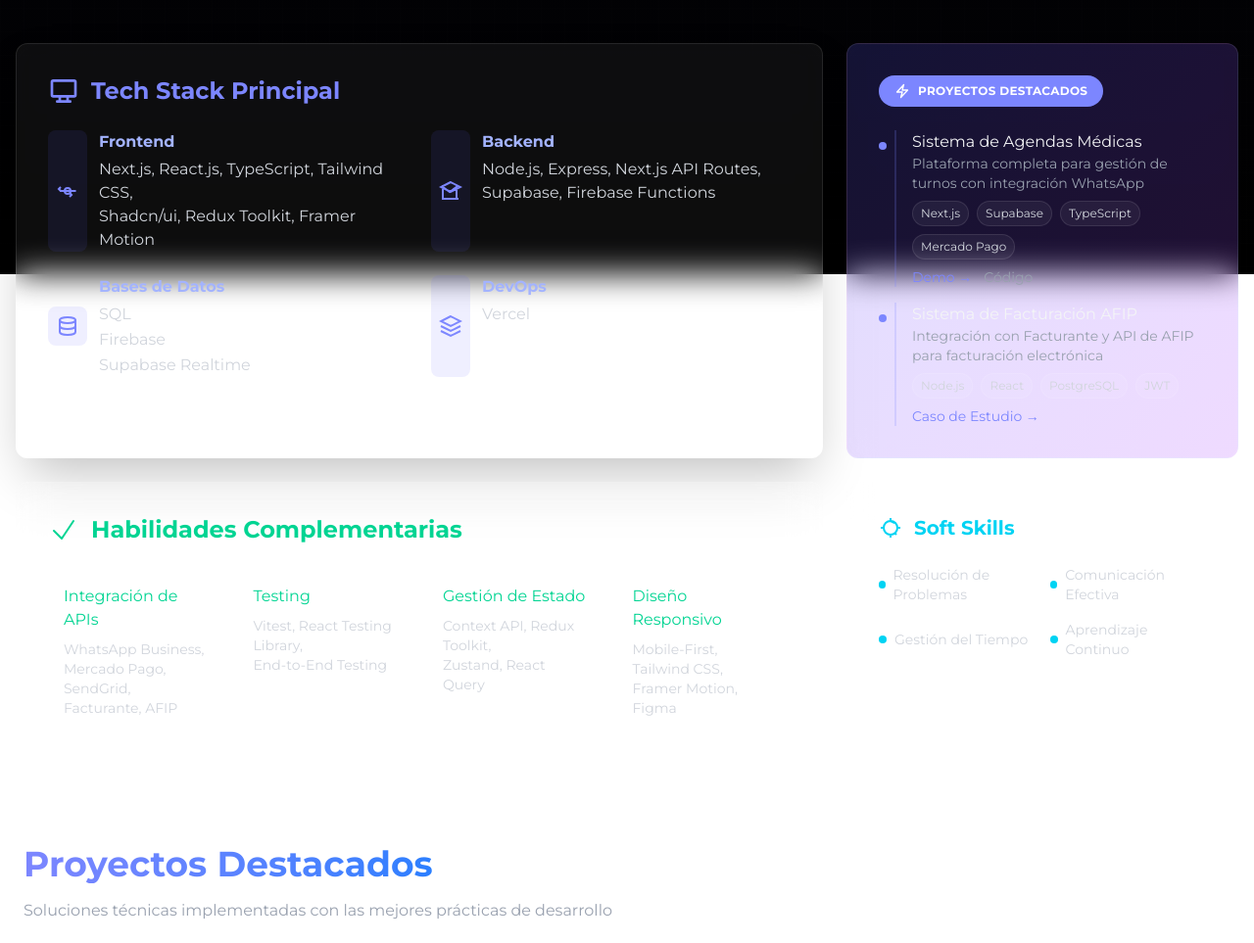
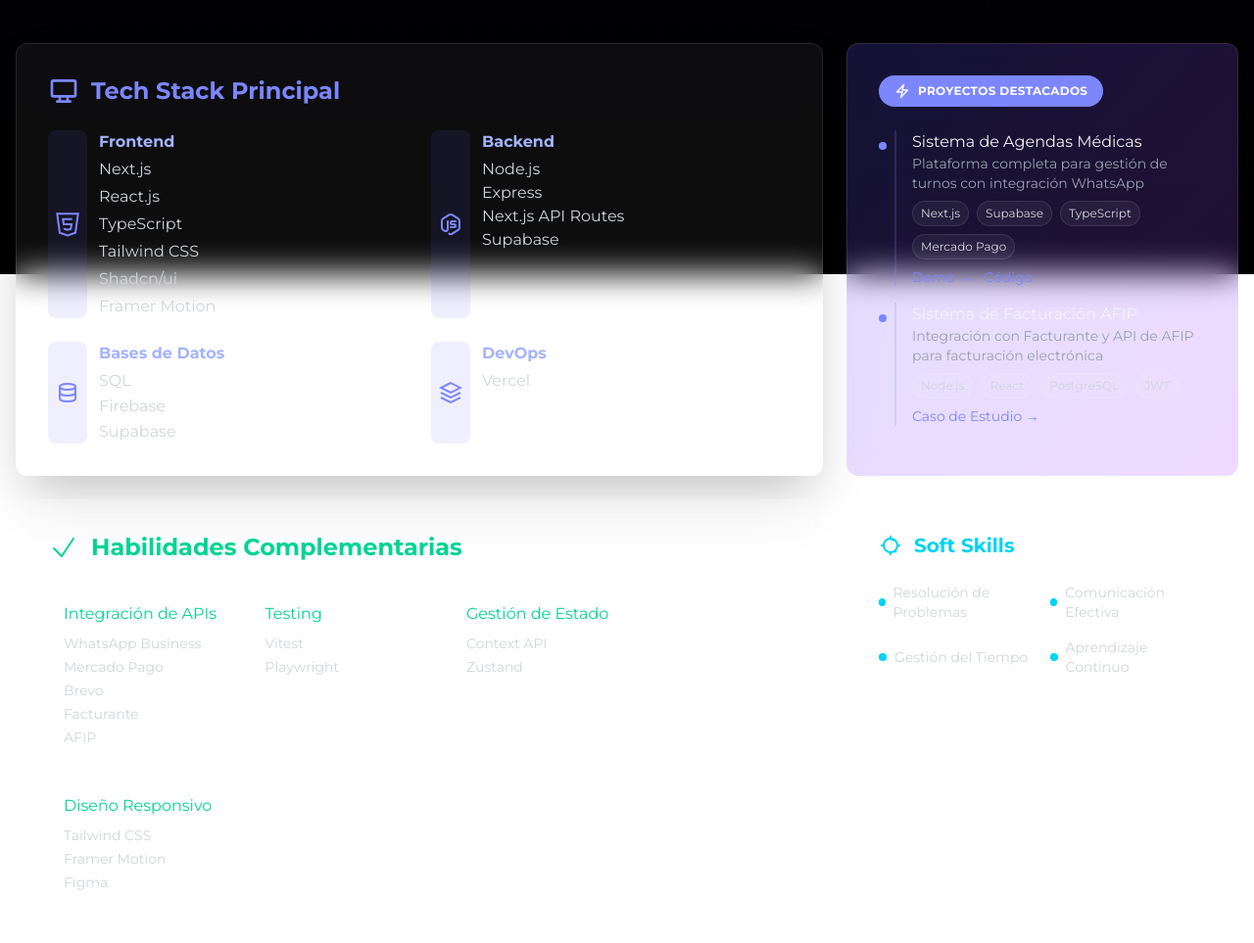
Before and after one commit to TobiasOnandia/portfolio2.0, an Astro site: page / in a window 1280 px wide. Shown: the part 520-1483 px from the top of the page at 98% size. Built offline with nearby package versions, Linux system fonts and the light colour scheme; Astro itself is replaced by a stand-in of ours.

Commit message:
better semantic in bento

```diff
--- a/src/components/Bento/BackEnd.astro
+++ b/src/components/Bento/BackEnd.astro
@@ -1,21 +1,18 @@
-<div class="flex gap-3">
+---
+import NodeIcon from "../icons/NodeIcon.astro";
+---
+
+<section class="flex gap-3">
     <div class="p-2 flex items-center bg-indigo-500/10 rounded-lg">
-        <svg
-            xmlns="http://www.w3.org/2000/svg"
-            class="h-6 w-6 text-indigo-400"
-            viewBox="0 0 24 24"
-            fill="none"
-            stroke="currentColor"
-            stroke-width="2"
-        >
-            <path d="M20 20H4V8l7 5 7-5v12zM12 3L2 8l10 5 10-5-10-5z"></path>
-        </svg>
+        <NodeIcon />
     </div>
-    <div>
+    <article>
         <h3 class="font-semibold text-indigo-300 mb-1">Backend</h3>
-        <p class="text-gray-300">
-            Node.js, Express, Next.js API Routes,<br />
-            Supabase, Firebase Functions
-        </p>
-    </div>
-</div>
+        <ul class="text-gray-300">
+            <li>Node.js</li>
+            <li>Express</li>
+            <li>Next.js API Routes</li>
+            <li>Supabase</li>
+        </ul>
+    </article>
+</section>
--- a/src/components/Bento/DataBase.astro
+++ b/src/components/Bento/DataBase.astro
@@ -2,17 +2,17 @@
 import Database from "../icons/Database.astro";
 ---
 
-<section class="flex items-center gap-3">
-    <div class="p-2 flex items-center h-fit bg-indigo-500/10 rounded-lg">
+<section class="flex gap-3">
+    <span class="p-2 flex items-center bg-indigo-500/10 rounded-lg">
         <Database />
-    </div>
+    </span>
 
-    <div>
+    <article>
         <h3 class="font-semibold text-indigo-300 mb-1">Bases de Datos</h3>
         <ul class="text-gray-300 space-y-0.5">
             <li>SQL</li>
             <li>Firebase</li>
-            <li>Supabase Realtime</li>
+            <li>Supabase</li>
         </ul>
-    </div>
+    </article>
 </section>
--- a/src/components/Bento/DevsOps.astro
+++ b/src/components/Bento/DevsOps.astro
@@ -1,19 +1,16 @@
-<div class="flex gap-3">
+---
+import DevsOpsIcon from "../icons/DevsOpsIcon.astro";
+---
+
+<section class="flex gap-3">
     <div class="p-2 flex items-center bg-indigo-500/10 rounded-lg">
-        <svg
-            xmlns="http://www.w3.org/2000/svg"
-            class="h-6 w-6 text-indigo-400"
-            viewBox="0 0 24 24"
-            fill="none"
-            stroke="currentColor"
-            stroke-width="2"
-        >
-            <path d="M12 2L2 7l10 5 10-5-10-5zM2 17l10 5 10-5M2 12l10 5 10-5"
-            ></path>
-        </svg>
+        <DevsOpsIcon />
     </div>
-    <div>
+
+    <article>
         <h3 class="font-semibold text-indigo-300 mb-1">DevOps</h3>
-        <p class="text-gray-300">Vercel</p>
-    </div>
-</div>
+        <ul class="text-gray-300">
+            <li>Vercel</li>
+        </ul>
+    </article>
+</section>
--- a/src/components/Bento/FrontEnd.astro
+++ b/src/components/Bento/FrontEnd.astro
@@ -1,22 +1,21 @@
-<div class="flex gap-3">
-    <div class="p-2 flex items-center bg-indigo-500/10 rounded-lg">
-        <svg
-            xmlns="http://www.w3.org/2000/svg"
-            class="h-6 w-6 text-indigo-400"
-            viewBox="0 0 24 24"
-            fill="none"
-            stroke="currentColor"
-            stroke-width="2"
-        >
-            <path d="M5 12l-2-2l2-2m10.5 4H4m10 6l2-2l-2-2M4 12h16.5"
-            ></path><circle cx="12" cy="12" r="3"></circle>
-        </svg>
-    </div>
-    <div>
+---
+import HTMLIcon from "../icons/HTMLIcon.astro";
+---
+
+<section class="flex gap-3">
+    <span class="px-1 flex items-center bg-indigo-500/10 rounded-lg">
+        <HTMLIcon />
+    </span>
+
+    <article>
         <h3 class="font-semibold text-indigo-300 mb-1">Frontend</h3>
-        <p class="text-gray-300">
-            Next.js, React.js, TypeScript, Tailwind CSS,<br />
-            Shadcn/ui, Redux Toolkit, Framer Motion
-        </p>
-    </div>
-</div>
+        <ul class="text-gray-300 space-y-1">
+            <li>Next.js</li>
+            <li>React.js</li>
+            <li>TypeScript</li>
+            <li>Tailwind CSS</li>
+            <li>Shadcn/ui</li>
+            <li>Framer Motion</li>
+        </ul>
+    </article>
+</section>
--- a/src/components/Bento/OtherSkills.astro
+++ b/src/components/Bento/OtherSkills.astro
@@ -1,65 +1,54 @@
-<div
+---
+import CheckIcon from "../icons/CheckIcon.astro";
+
+const habilidades = [
+    {
+        titulo: "Integración de APIs",
+        tecnologias: [
+            "WhatsApp Business",
+            "Mercado Pago",
+            "Brevo",
+            "Facturante",
+            "AFIP",
+        ],
+    },
+    {
+        titulo: "Testing",
+        tecnologias: ["Vitest", "Playwright "],
+    },
+    {
+        titulo: "Gestión de Estado",
+        tecnologias: ["Context API", , "Zustand"],
+    },
+    {
+        titulo: "Diseño Responsivo",
+        tecnologias: ["Tailwind CSS", "Framer Motion", "Figma"],
+    },
+];
+---
+
+<section
     class="p-8 rounded-xl bg-white/5 border border-white/10 backdrop-blur-lg col-span-2 lg:col-span-2 hover:shadow-lg transition-shadow"
 >
     <h2
         class="text-2xl font-bold mb-6 text-emerald-400 flex items-center gap-3"
     >
-        <svg
-            xmlns="http://www.w3.org/2000/svg"
-            class="h-8 w-8"
-            viewBox="0 0 24 24"
-            stroke-width="1.5"
-            stroke="currentColor"
-            fill="none"
-        >
-            <path
-                stroke-linecap="round"
-                stroke-linejoin="round"
-                d="M4.5 12.75l6 6 9-13.5"></path>
-        </svg>
+        <CheckIcon />
         Habilidades Complementarias
     </h2>
-    <div class="grid grid-cols-1 md:grid-cols-2 lg:grid-cols-4 gap-4">
-        <div
-            class="p-4 bg-white/5 rounded-lg hover:bg-white/10 transition-colors"
-        >
-            <h3 class="text-emerald-400 font-medium mb-2">
-                Integración de APIs
-            </h3>
-            <p class="text-gray-300 text-sm">
-                WhatsApp Business, Mercado Pago,<br />
-                SendGrid, Facturante, AFIP
-            </p>
-        </div>
 
-        <div
-            class="p-4 bg-white/5 rounded-lg hover:bg-white/10 transition-colors"
-        >
-            <h3 class="text-emerald-400 font-medium mb-2">Testing</h3>
-            <p class="text-gray-300 text-sm">
-                Vitest, React Testing Library,<br />
-                End-to-End Testing
-            </p>
-        </div>
-
-        <div
-            class="p-4 bg-white/5 rounded-lg hover:bg-white/10 transition-colors"
-        >
-            <h3 class="text-emerald-400 font-medium mb-2">Gestión de Estado</h3>
-            <p class="text-gray-300 text-sm">
-                Context API, Redux Toolkit,<br />
-                Zustand, React Query
-            </p>
-        </div>
-
-        <div
-            class="p-4 bg-white/5 rounded-lg hover:bg-white/10 transition-colors"
-        >
-            <h3 class="text-emerald-400 font-medium mb-2">Diseño Responsivo</h3>
-            <p class="text-gray-300 text-sm">
-                Mobile-First, Tailwind CSS,<br />
-                Framer Motion, Figma
-            </p>
-        </div>
-    </div>
-</div>
+    <section class="flex flex-wrap gap-4">
+        {
+            habilidades.map(({ titulo, tecnologias }) => (
+                <article class="p-4 bg-white/5 rounded-lg hover:bg-white/10 transition-colors w-full sm:w-1/2 lg:w-1/4">
+                    <h3 class="text-emerald-400 font-medium mb-2">{titulo}</h3>
+                    <ul class="text-gray-300 text-sm space-y-1">
+                        {tecnologias.map((tech) => (
+                            <li>{tech}</li>
+                        ))}
+                    </ul>
+                </article>
+            ))
+        }
+    </section>
+</section>
--- a/src/components/Bento/ProjectsHighlighted.astro
+++ b/src/components/Bento/ProjectsHighlighted.astro
@@ -1,109 +1,68 @@
-<div
+---
+const proyectos = [
+    {
+        titulo: "Sistema de Agendas Médicas",
+        descripcion:
+            "Plataforma completa para gestión de turnos con integración WhatsApp",
+        tecnologias: ["Next.js", "Supabase", "TypeScript", "Mercado Pago"],
+        enlaces: [
+            { texto: "Demo →", url: "#" },
+            { texto: "Código", url: "#" },
+        ],
+    },
+    {
+        titulo: "Sistema de Facturación AFIP",
+        descripcion:
+            "Integración con Facturante y API de AFIP para facturación electrónica",
+        tecnologias: ["Node.js", "React", "PostgreSQL", "JWT"],
+        enlaces: [{ texto: "Caso de Estudio →", url: "#" }],
+    },
+];
+import RayIcon from "../icons/RayIcon.astro";
+---
+
+<section
     class="p-8 rounded-xl bg-gradient-to-br from-indigo-500/20 to-purple-500/20 col-span-2 lg:col-span-1 border border-white/10 backdrop-blur-lg hover:shadow-lg transition-shadow"
 >
     <h2
         class="text-xs font-semibold rounded-full bg-indigo-400 text-white w-fit px-4 py-2 mb-6 flex items-center gap-2 uppercase tracking-wide"
     >
-        <svg
-            xmlns="http://www.w3.org/2000/svg"
-            class="h-4 w-4"
-            viewBox="0 0 24 24"
-            stroke-width="2"
-            stroke="currentColor"
-            fill="none"
-        >
-            <path
-                stroke-linecap="round"
-                stroke-linejoin="round"
-                d="M3.75 13.5l10.5-11.25L12 10.5h8.25L9.75 21.75 12 13.5H3.75z"
-            ></path>
-        </svg>
+        <RayIcon />
         Proyectos Destacados
     </h2>
+
     <ul class="space-y-4">
+        {
+            proyectos.map((proyecto) => (
                 <li class="group relative pl-4 hover:pl-6 transition-all">
-            <div
-                class="absolute left-0 top-3 w-2 h-2 bg-indigo-400 rounded-full"
-            >
-            </div>
-            <div class="border-l-2 border-indigo-400/20 pl-4">
-                <h3
-                    class="font-medium text-gray-100 group-hover:text-indigo-300 transition-colors"
-                >
-                    Sistema de Agendas Médicas
+                    <div class="absolute left-0 top-3 w-2 h-2 bg-indigo-400 rounded-full" />
+                    <article class="border-l-2 border-indigo-400/20 pl-4">
+                        <h3 class="font-medium text-gray-100 group-hover:text-indigo-300 transition-colors">
+                            {proyecto.titulo}
                         </h3>
                         <p class="text-gray-400 text-sm mb-2">
-                    Plataforma completa para gestión de turnos con integración
-                    WhatsApp
+                            {proyecto.descripcion}
                         </p>
-                <div class="flex flex-wrap gap-2">
-                    <span
-                        class="px-2 py-1 text-xs bg-white/5 rounded-full border border-white/10 text-gray-300 hover:bg-indigo-500/20 hover:border-indigo-400/30 transition-colors"
-                        >Next.js</span
+                        <ul class="flex flex-wrap gap-2">
+                            {proyecto.tecnologias.map((tech) => (
+                                <li class="px-2 py-1 text-xs bg-white/5 rounded-full border border-white/10 text-gray-300 hover:bg-indigo-500/20 hover:border-indigo-400/30 transition-colors">
+                                    {tech}
+                                </li>
+                            ))}
+                        </ul>
+                        <footer class="mt-2 flex gap-3">
+                            {proyecto.enlaces.map((link) => (
+                                <a
+                                    href={link.url}
+                                    class="text-indigo-400 text-sm hover:underline"
                                 >
-                    <span
-                        class="px-2 py-1 text-xs bg-white/5 rounded-full border border-white/10 text-gray-300 hover:bg-indigo-500/20 hover:border-indigo-400/30 transition-colors"
-                        >Supabase</span
-                    >
-                    <span
-                        class="px-2 py-1 text-xs bg-white/5 rounded-full border border-white/10 text-gray-300 hover:bg-indigo-500/20 hover:border-indigo-400/30 transition-colors"
-                        >TypeScript</span
-                    >
-                    <span
-                        class="px-2 py-1 text-xs bg-white/5 rounded-full border border-white/10 text-gray-300 hover:bg-indigo-500/20 hover:border-indigo-400/30 transition-colors"
-                        >Mercado Pago</span
-                    >
-                </div>
-                <div class="mt-2 flex gap-3">
-                    <a href="#" class="text-indigo-400 text-sm hover:underline"
-                        >Demo →</a
-                    >
-                    <a href="#" class="text-gray-400 text-sm hover:underline"
-                        >Código</a
-                    >
-                </div>
-            </div>
+                                    {link.texto}
+                                </a>
+                            ))}
+                        </footer>
+                    </article>
                 </li>
-
-        <li class="group relative pl-4 hover:pl-6 transition-all">
-            <div
-                class="absolute left-0 top-3 w-2 h-2 bg-indigo-400 rounded-full"
-            >
-            </div>
-            <div class="border-l-2 border-indigo-400/20 pl-4">
-                <h3
-                    class="font-medium text-gray-100 group-hover:text-indigo-300 transition-colors"
-                >
-                    Sistema de Facturación AFIP
-                </h3>
-                <p class="text-gray-400 text-sm mb-2">
-                    Integración con Facturante y API de AFIP para facturación
-                    electrónica
-                </p>
-                <div class="flex flex-wrap gap-2">
-                    <span
-                        class="px-2 py-1 text-xs bg-white/5 rounded-full border border-white/10 text-gray-300 hover:bg-indigo-500/20 hover:border-indigo-400/30 transition-colors"
-                        >Node.js</span
-                    >
-                    <span
-                        class="px-2 py-1 text-xs bg-white/5 rounded-full border border-white/10 text-gray-300 hover:bg-indigo-500/20 hover:border-indigo-400/30 transition-colors"
-                        >React</span
-                    >
-                    <span
-                        class="px-2 py-1 text-xs bg-white/5 rounded-full border border-white/10 text-gray-300 hover:bg-indigo-500/20 hover:border-indigo-400/30 transition-colors"
-                        >PostgreSQL</span
-                    >
-                    <span
-                        class="px-2 py-1 text-xs bg-white/5 rounded-full border border-white/10 text-gray-300 hover:bg-indigo-500/20 hover:border-indigo-400/30 transition-colors"
-                        >JWT</span
-                    >
-                </div>
-                <div class="mt-2 flex gap-3">
-                    <a href="#" class="text-indigo-400 text-sm hover:underline"
-                        >Caso de Estudio →</a
-                    >
-                </div>
-            </div>
-        </li>
+            ))
+        }
     </ul>
-</div>
+</section>
--- a/src/components/Bento/SoftSkills.astro
+++ b/src/components/Bento/SoftSkills.astro
@@ -1,37 +1,30 @@
-<div
+---
+import SoftIcon from "../icons/SoftIcon.astro";
+
+const habilidades = [
+    "Resolución de Problemas",
+    "Comunicación Efectiva",
+    "Gestión del Tiempo",
+    "Aprendizaje Continuo",
+];
+---
+
+<section
     class="p-8 rounded-xl bg-white/5 border border-white/10 col-span-2 lg:col-span-1 backdrop-blur-lg hover:shadow-lg transition-shadow"
 >
     <h2 class="text-xl font-bold mb-6 text-cyan-400 flex items-center gap-3">
-        <svg
-            xmlns="http://www.w3.org/2000/svg"
-            class="h-6 w-6"
-            viewBox="0 0 24 24"
-            stroke-width="2"
-            stroke="currentColor"
-            fill="none"
-        >
-            <path
-                d="M12 2v4m0 12v4M4 12H2m20 0h-2m-2 7l-2-2m0-10L12 5m7 7a7 7 0 11-14 0 7 7 0 0114 0z"
-            ></path>
-        </svg>
+        <SoftIcon />
         Soft Skills
     </h2>
-    <div class="grid grid-cols-2 gap-4">
-        <div class="flex items-center gap-2">
-            <div class="w-2 h-2 bg-cyan-400 rounded-full"></div>
-            <span class="text-gray-300 text-sm">Resolución de Problemas</span>
-        </div>
-        <div class="flex items-center gap-2">
-            <div class="w-2 h-2 bg-cyan-400 rounded-full"></div>
-            <span class="text-gray-300 text-sm">Comunicación Efectiva</span>
-        </div>
-        <div class="flex items-center gap-2">
-            <div class="w-2 h-2 bg-cyan-400 rounded-full"></div>
-            <span class="text-gray-300 text-sm">Gestión del Tiempo</span>
-        </div>
-        <div class="flex items-center gap-2">
-            <div class="w-2 h-2 bg-cyan-400 rounded-full"></div>
-            <span class="text-gray-300 text-sm">Aprendizaje Continuo</span>
-        </div>
-    </div>
-</div>
+
+    <ul class="grid grid-cols-2 gap-4">
+        {
+            habilidades.map((habilidad) => (
+                <li class="flex items-center gap-2">
+                    <div class="w-2 h-2 bg-cyan-400 rounded-full" />
+                    <span class="text-gray-300 text-sm">{habilidad}</span>
+                </li>
+            ))
+        }
+    </ul>
+</section>
--- a/src/components/Bento/TechStack.astro
+++ b/src/components/Bento/TechStack.astro
@@ -6,14 +6,14 @@ import DevsOps from "./DevsOps.astro";
 import DataBase from "./DataBase.astro";
 ---
 
-<article
+<section
     class="bg-white/5 p-8 col-span-2 rounded-xl backdrop-blur-lg border border-white/10 shadow-2xl hover:shadow-lg transition-shadow"
 >
     <h2 class="text-2xl font-bold mb-6 text-indigo-400 flex items-center gap-3">
         <Desktop />
         Tech Stack Principal
     </h2>
-    <div class="grid grid-cols-1 md:grid-cols-2 gap-6">
+    <article class="grid grid-cols-1 md:grid-cols-2 gap-6">
         {/* Frontend */}
         <FrontEnd />
         {/* Backend */}
@@ -22,5 +22,5 @@ import DataBase from "./DataBase.astro";
         <DataBase />
         {/* DevOps */}
         <DevsOps />
-    </div>
-</article>
+    </article>
+</section>
--- /dev/null
+++ b/src/components/icons/CheckIcon.astro
@@ -0,0 +1,14 @@
+<svg
+    xmlns="http://www.w3.org/2000/svg"
+    class="h-8 w-8"
+    viewBox="0 0 24 24"
+    stroke-width="1.5"
+    stroke="currentColor"
+    fill="none"
+    aria-hidden="true"
+>
+    <path
+        stroke-linecap="round"
+        stroke-linejoin="round"
+        d="M4.5 12.75l6 6 9-13.5"></path>
+</svg>
--- /dev/null
+++ b/src/components/icons/DevsOpsIcon.astro
@@ -0,0 +1,10 @@
+<svg
+    xmlns="http://www.w3.org/2000/svg"
+    class="h-6 w-6 text-indigo-400"
+    viewBox="0 0 24 24"
+    fill="none"
+    stroke="currentColor"
+    stroke-width="2"
+>
+    <path d="M12 2L2 7l10 5 10-5-10-5zM2 17l10 5 10-5M2 12l10 5 10-5"></path>
+</svg>
--- /dev/null
+++ b/src/components/icons/HTMLIcon.astro
@@ -0,0 +1,12 @@
+<svg
+    xmlns="http://www.w3.org/2000/svg"
+    class="h-8 w-8 text-indigo-400"
+    viewBox="0 0 24 24"
+    stroke-width="1.5"
+    stroke="currentColor"
+    fill="none"
+>
+    <path stroke="none" d="M0 0h24v24H0z" fill="none"></path>
+    <path d="M20 4l-2 14.5l-6 2l-6 -2l-2 -14.5z"></path>
+    <path d="M15.5 8h-7l.5 4h6l-.5 3.5l-2.5 .75l-2.5 -.75l-.1 -.5"></path>
+</svg>
--- /dev/null
+++ b/src/components/icons/NodeIcon.astro
@@ -0,0 +1,16 @@
+<svg
+    xmlns="http://www.w3.org/2000/svg"
+    width="24"
+    height="24"
+    viewBox="0 0 24 24"
+    fill="none"
+    stroke="currentColor"
+    stroke-width="2"
+    stroke-linecap="round"
+    stroke-linejoin="round"
+    class="icon icon-tabler h-6 w-6 text-indigo-400 icons-tabler-outline icon-tabler-brand-nodejs"
+    ><path stroke="none" d="M0 0h24v24H0z" fill="none"></path><path
+        d="M9 9v8.044a2 2 0 0 1 -2.996 1.734l-1.568 -.9a3 3 0 0 1 -1.436 -2.561v-6.635a3 3 0 0 1 1.436 -2.56l6 -3.667a3 3 0 0 1 3.128 0l6 3.667a3 3 0 0 1 1.436 2.561v6.634a3 3 0 0 1 -1.436 2.56l-6 3.667a3 3 0 0 1 -3.128 0"
+    ></path><path d="M17 9h-3.5a1.5 1.5 0 0 0 0 3h2a1.5 1.5 0 0 1 0 3h-3.5"
+    ></path></svg
+>
--- /dev/null
+++ b/src/components/icons/RayIcon.astro
@@ -0,0 +1,13 @@
+<svg
+    xmlns="http://www.w3.org/2000/svg"
+    class="h-4 w-4"
+    viewBox="0 0 24 24"
+    stroke-width="2"
+    stroke="currentColor"
+    fill="none"
+>
+    <path
+        stroke-linecap="round"
+        stroke-linejoin="round"
+        d="M3.75 13.5l10.5-11.25L12 10.5h8.25L9.75 21.75 12 13.5H3.75z"></path>
+</svg>
--- /dev/null
+++ b/src/components/icons/SoftIcon.astro
@@ -0,0 +1,12 @@
+<svg
+    xmlns="http://www.w3.org/2000/svg"
+    class="h-6 w-6"
+    viewBox="0 0 24 24"
+    stroke-width="2"
+    stroke="currentColor"
+    fill="none"
+>
+    <path
+        d="M12 2v4m0 12v4M4 12H2m20 0h-2m-2 7l-2-2m0-10L12 5m7 7a7 7 0 11-14 0 7 7 0 0114 0z"
+    ></path>
+</svg>
```
Also changed, not shown: src/components/Skills.astro (+5 -18 lines). Lines whose indentation alone changed are shown as unchanged.
